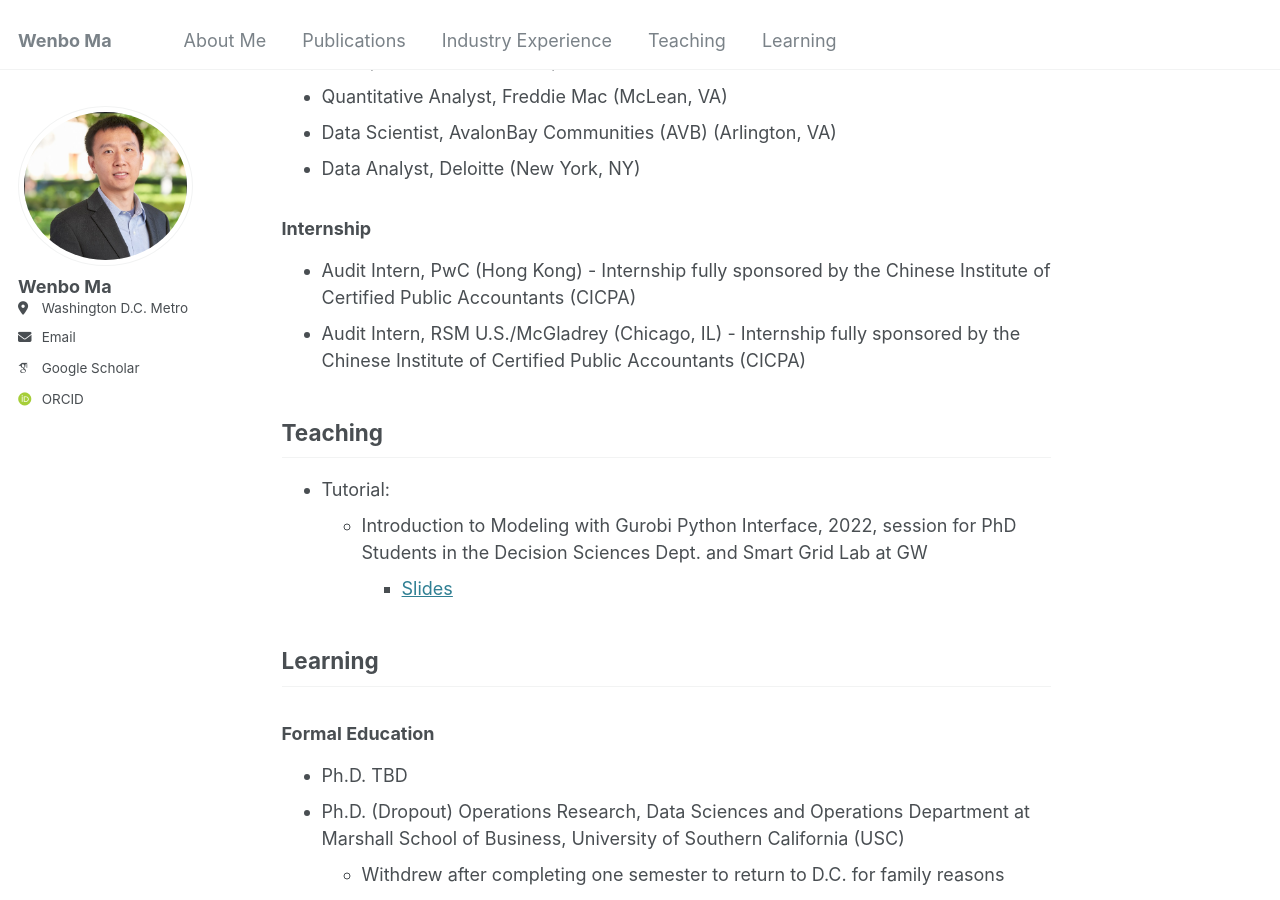
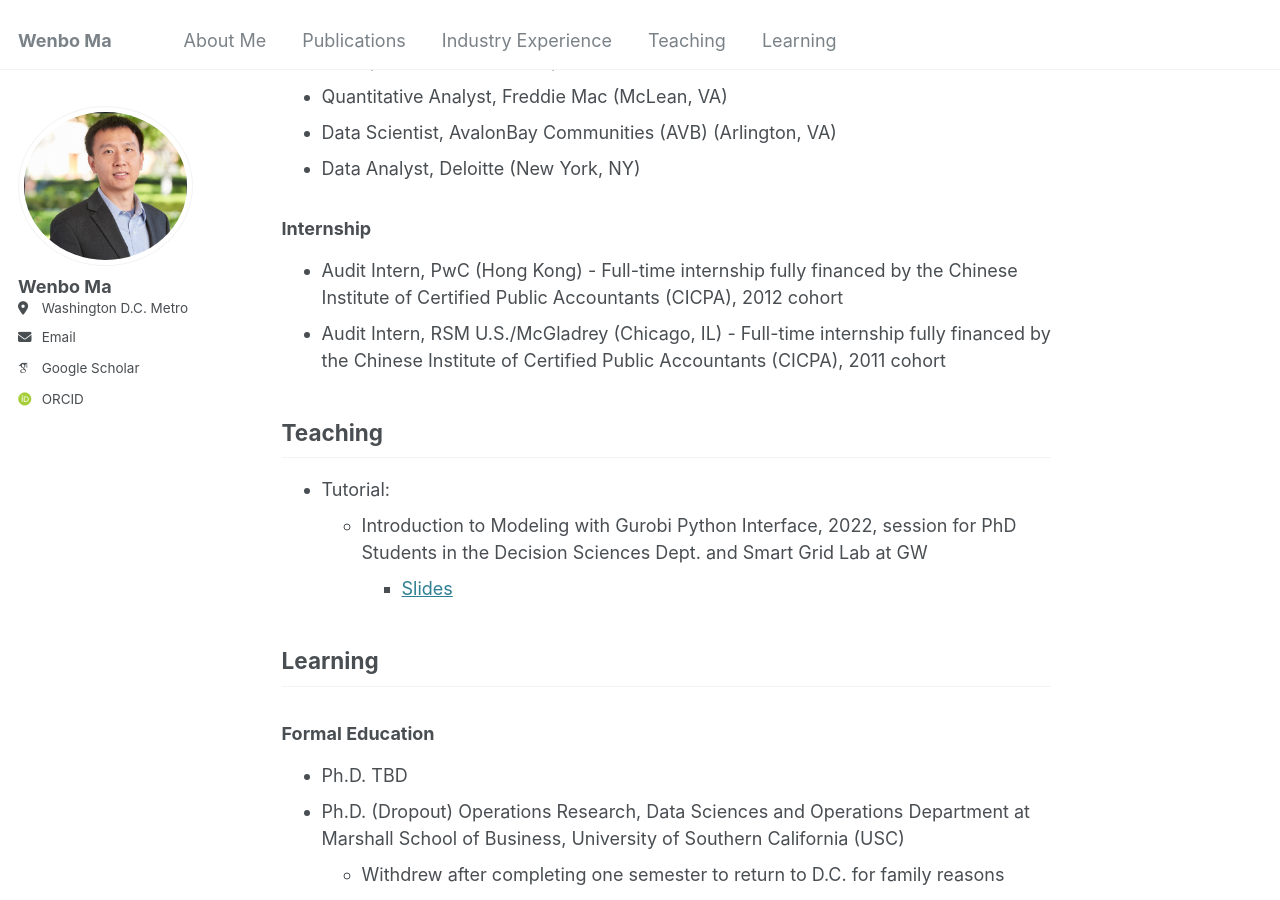
Before and after one commit to wenbo5565/wenbo5565.github.io, a Jekyll site: the page built from _pages/about.md, in a window 1280 px wide and 900 px high, scrolled down 1763 px. Built offline with Jekyll 4.4.1, drawn with Linux system fonts in a browser that asks for light colours; some web fonts are replaced.

Commit message:
Update about.md

```diff
--- a/_pages/about.md
+++ b/_pages/about.md
@@ -53,8 +53,8 @@ Outside of work, I enjoy playing and watching sports — particularly tennis, sw
 - Data Analyst, Deloitte (New York, NY)
 
 ### Internship
-- Audit Intern, PwC (Hong Kong) - Internship fully sponsored by the Chinese Institute of Certified Public Accountants (CICPA)
-- Audit Intern, RSM U.S./McGladrey (Chicago, IL) - Internship fully sponsored by the Chinese Institute of Certified Public Accountants (CICPA)
+- Audit Intern, PwC (Hong Kong) - Full-time internship fully financed by the Chinese Institute of Certified Public Accountants (CICPA), 2012 cohort
+- Audit Intern, RSM U.S./McGladrey (Chicago, IL) - Full-time internship fully financed by the Chinese Institute of Certified Public Accountants (CICPA), 2011 cohort
 
 ## Teaching <a id="teaching"></a>
 
```
